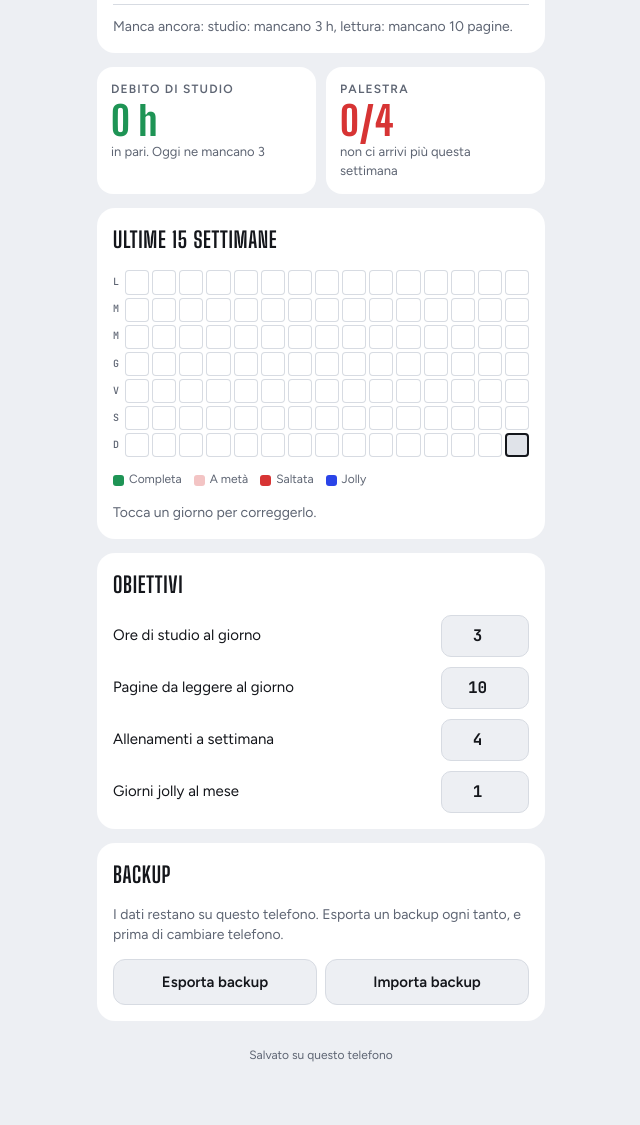
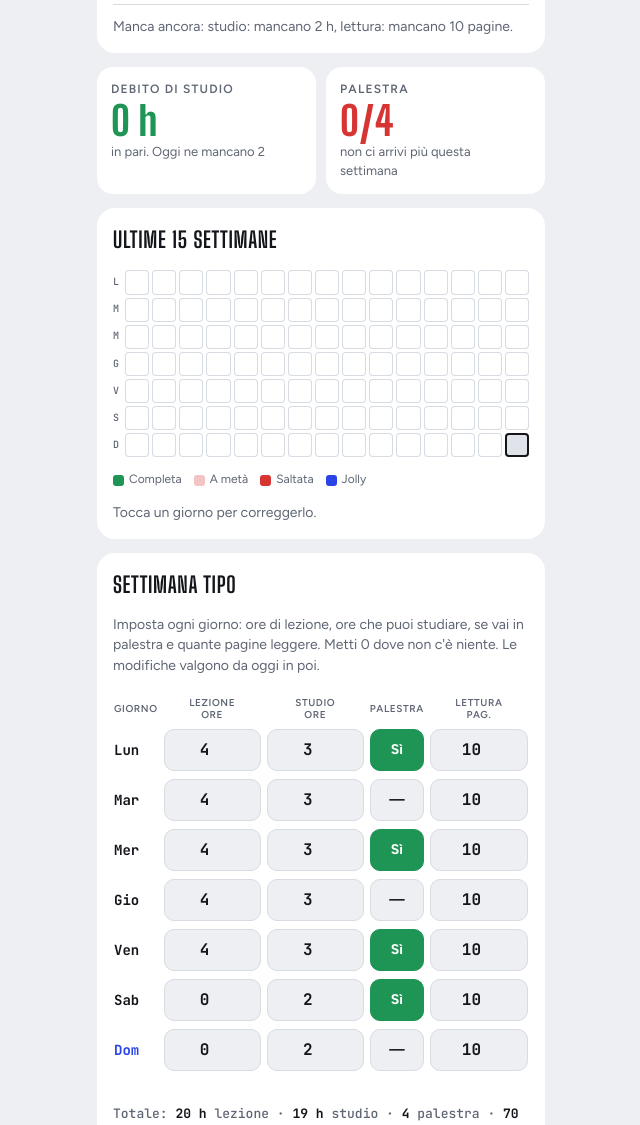
Before and after one commit to redmamba06/la-catena, a plain HTML site: page index.html in a window 1280 px wide. Shown: the part 996-2121 px from the top of the page, without its empty margins (319-959 px from the left). Drawn offline with Linux system fonts and the light colour scheme.

Commit message:
Settimana tipo: obiettivi diversi per ogni giorno
Ore di lezione, ore di studio, palestra e pagine impostabili per giorno.
Le modifiche valgono da oggi; i giorni passati restano con il piano di allora.

Co-Authored-By: Claude Opus 5.5 <noreply@anthropic.com>

```diff
--- a/index.html
+++ b/index.html
@@ -184,6 +184,18 @@ button { cursor: pointer; }
   width: 88px; height: 42px; text-align: center; border-radius: 10px; border: 1.5px solid var(--line);
   background: var(--bg); font-family: var(--f-mono); font-weight: 700; font-size: 16px;
 }
+.week-wrap { overflow-x: auto; margin-inline: -4px; }
+.week { width: 100%; border-collapse: separate; border-spacing: 4px 6px; }
+.week th { font-size: 10px; line-height: 1.2; text-transform: uppercase; letter-spacing: .06em; color: var(--muted); font-weight: 600; text-align: center; }
+.week th:first-child, .week td:first-child { text-align: left; }
+.week td:first-child { font-family: var(--f-mono); font-weight: 700; font-size: 14px; }
+.week tr.is-today td:first-child { color: var(--accent); }
+.week input, .week button {
+  width: 100%; min-width: 46px; height: 42px; border-radius: 10px; border: 1.5px solid var(--line); background: var(--bg);
+  text-align: center; font-family: var(--f-mono); font-weight: 700; font-size: 16px; padding: 0;
+}
+.week button { font-family: var(--f-body); font-size: 14px; }
+.week button[aria-pressed="true"] { background: var(--ok); border-color: var(--ok); color: var(--accent-ink); }
 .foot { text-align: center; font-size: 12px; color: var(--muted); }
 
 .sheet-back { position: fixed; inset: 0; background: rgb(0 0 0 / .45); z-index: 20; }
@@ -266,11 +278,16 @@ button { cursor: pointer; }
   </section>
 
   <section class="card">
-    <div class="card-h"><h2>Obiettivi</h2></div>
+    <div class="card-h"><h2>Settimana tipo</h2></div>
+    <p class="note">Imposta ogni giorno: ore di lezione, ore che puoi studiare, se vai in palestra e quante pagine leggere. Metti 0 dove non c'è niente. Le modifiche valgono da oggi in poi.</p>
+    <div class="week-wrap">
+      <table class="week">
+        <thead><tr><th scope="col">Giorno</th><th scope="col">Lezione<br>ore</th><th scope="col">Studio<br>ore</th><th scope="col">Palestra</th><th scope="col">Lettura<br>pag.</th></tr></thead>
+        <tbody id="week"></tbody>
+      </table>
+    </div>
+    <p class="row-v" id="week-total"></p>
     <div class="goals">
-      <div class="goal"><label for="g-study">Ore di studio al giorno</label><input id="g-study" type="number" inputmode="decimal" min="0.5" max="16" step="0.5"></div>
-      <div class="goal"><label for="g-pages">Pagine da leggere al giorno</label><input id="g-pages" type="number" inputmode="numeric" min="1" max="200" step="1"></div>
-      <div class="goal"><label for="g-gym">Allenamenti a settimana</label><input id="g-gym" type="number" inputmode="numeric" min="1" max="7" step="1"></div>
       <div class="goal"><label for="g-jolly">Giorni jolly al mese</label><input id="g-jolly" type="number" inputmode="numeric" min="0" max="5" step="1"></div>
     </div>
   </section>
@@ -315,8 +332,24 @@ button { cursor: pointer; }
   const fmtH = x => String(Math.round(x * 10) / 10).replace(".", ",");
 
   // ---- state ----
-  const fresh = () => ({ goals: { study: 3, pages: 10, gym: 4, jolly: 1 }, start: todayKey(), days: {}, timer: null });
-  const hydrate = obj => { const s = Object.assign(fresh(), obj); s.goals = Object.assign(fresh().goals, obj.goals); return s; };
+  // Settimana tipo: per ogni giorno (0 = lunedì) ore di lezione, ore di studio, palestra in programma, pagine.
+  // Ogni modifica crea un piano che vale "da oggi", così i giorni passati restano giudicati con gli obiettivi di allora.
+  const defaultWeek = () => [
+    { lesson: 4, study: 3, gym: true, pages: 10 }, { lesson: 4, study: 3, gym: false, pages: 10 },
+    { lesson: 4, study: 3, gym: true, pages: 10 }, { lesson: 4, study: 3, gym: false, pages: 10 },
+    { lesson: 4, study: 3, gym: true, pages: 10 }, { lesson: 0, study: 2, gym: true, pages: 10 },
+    { lesson: 0, study: 2, gym: false, pages: 10 },
+  ];
+  const fresh = () => ({ goals: { jolly: 1 }, plans: [{ from: todayKey(), days: defaultWeek() }], start: todayKey(), days: {}, timer: null });
+  const hydrate = obj => {
+    const s = Object.assign(fresh(), obj), og = obj.goals || {};
+    s.goals = { jolly: og.jolly ?? 1 };
+    if (!Array.isArray(obj.plans) || !obj.plans.length) {
+      // dati della versione con obiettivi fissi: diventano il primo piano
+      s.plans = [{ from: s.start, gymWeekly: og.gym ?? 4, days: Array.from({ length: 7 }, (_, i) => ({ lesson: i < 5 ? 1 : 0, study: og.study ?? 3, gym: false, pages: og.pages ?? 10 })) }];
+    }
+    return s;
+  };
   let state = fresh();
   try { const raw = localStorage.getItem(LS_KEY); if (raw) state = hydrate(JSON.parse(raw)); } catch (e) {}
 
@@ -329,12 +362,21 @@ button { cursor: pointer; }
     refresh();
   }
 
+  function planFor(k) {
+    let p = state.plans[0];
+    for (const q of state.plans) if (q.from <= k) p = q;
+    return p;
+  }
+  const dayGoal = k => planFor(k).days[dow(k)];
+  const weekGymTarget = mon => { const p = planFor(addDays(mon, 6)); return p.gymWeekly ?? p.days.filter(d => d.gym).length; };
+
   function evalDay(k) {
-    const r = rec(k), g = state.goals, missing = [];
+    const r = rec(k), g = dayGoal(k), missing = [];
     if (r.j) return { done: true, jolly: true, missing, touched: true };
     const s = r.s || 0, p = r.p || 0;
     if (s < g.study) missing.push(`studio: mancano ${fmtH(g.study - s)} h`);
-    if (dow(k) < 5 && r.l !== "si" && r.l !== "na") missing.push(r.l === "no" ? "lezione saltata" : "lezione non segnata");
+    if (g.lesson > 0 && r.l !== "si" && r.l !== "na") missing.push(r.l === "no" ? "lezione saltata" : "lezione non segnata");
+    if (g.gym && !r.g) missing.push("palestra in programma");
     if (p < g.pages) missing.push(`lettura: mancano ${g.pages - p} pagine`);
     return { done: missing.length === 0, missing, touched: !!state.days[k] && (s > 0 || p > 0 || !!r.l || !!r.g) };
   }
@@ -446,10 +488,12 @@ button { cursor: pointer; }
 
     // Lezione
     const rL = el("div", "row");
+    const lessonH = dayGoal(k).lesson;
     const hL = el("div", "row-h"); hL.append(el("span", "row-t", "Lezione"));
+    if (lessonH > 0) hL.append(el("span", "row-v", `${fmtH(lessonH)} h in programma`));
     rL.append(hL);
     let segBtns = [];
-    if (dow(k) < 5) {
+    if (lessonH > 0) {
       const seg = el("div", "seg");
       [["si", "yes", "Ci sono andato"], ["no", "no", "Saltata"], ["na", "na", "Non c'era"]].forEach(([val, cls, label]) => {
         const b = el("button", cls, label); b.dataset.v = val;
@@ -458,13 +502,14 @@ button { cursor: pointer; }
       });
       rL.append(seg);
     } else {
-      rL.append(el("p", "note", "Weekend: le lezioni non contano."));
+      rL.append(el("p", "note", "Nessuna lezione in programma."));
     }
 
     // Palestra
     const rG = el("div", "row");
     const vG = el("span", "row-v");
-    const hG = el("div", "row-h"); hG.append(el("span", "row-t", "Palestra"), vG);
+    const tG = el("span", "row-t", "Palestra");
+    const hG = el("div", "row-h"); hG.append(tG, vG);
     const tog = el("button", "toggle");
     tog.onclick = () => setDay(k, { g: !rec(k).g });
     const dots = el("div", "dots");
@@ -502,16 +547,17 @@ button { cursor: pointer; }
     container.append(rS, rL, rG, rP, rJ, status);
 
     function sync() {
-      const r = rec(k), g = state.goals, ev = evalDay(k);
+      const r = rec(k), g = dayGoal(k), ev = evalDay(k);
+      const pct = (v, goal) => goal > 0 ? Math.min(100, v / goal * 100) : 100;
       const running = state.timer && state.timer.day === k;
       const s = (r.s || 0) + (running ? timerElapsed() / 3600000 : 0), p = r.p || 0;
       const isT = k === todayKey();
       pill.className = "pill " + (ev.jolly ? "jolly" : ev.done ? "ok" : isT ? "open" : "bad");
       pill.textContent = ev.jolly ? "Jolly" : ev.done ? "Chiusa" : isT ? "Aperta" : "Non chiusa";
       vS.className = "row-v" + (s >= g.study ? " done" : "");
-      vS.innerHTML = `<b>${fmtH(s)}</b> / ${fmtH(g.study)} h`;
+      vS.innerHTML = g.study > 0 ? `<b>${fmtH(s)}</b> / ${fmtH(g.study)} h` : `<b>${fmtH(s)}</b> h · giorno libero`;
       if (document.activeElement !== inS) inS.value = r.s || 0;
-      barSi.style.width = Math.min(100, s / g.study * 100) + "%";
+      barSi.style.width = pct(s, g.study) + "%";
       barS.classList.toggle("done", s >= g.study);
       if (timerBtn) {
         const other = state.timer && !running;
@@ -521,7 +567,7 @@ button { cursor: pointer; }
         if (other) timerBtn.textContent += " (da ieri)";
       }
       const left = jollyLeft(k), month = MONTHS_IT[parse(k).getMonth()];
-      vJ.innerHTML = `<b>${left}</b> / ${g.jolly} a ${month}`;
+      vJ.innerHTML = `<b>${left}</b> / ${state.goals.jolly} a ${month}`;
       jBtn.setAttribute("aria-pressed", String(!!r.j));
       jBtn.textContent = r.j ? "Annulla il jolly" : "Usa il jolly";
       jBtn.disabled = !r.j && (left <= 0 || ev.done);
@@ -530,16 +576,17 @@ button { cursor: pointer; }
         : left <= 0 ? `Hai già usato i jolly di ${month}.`
         : "Per malattia o esami: salva la catena anche se non fai niente.";
       segBtns.forEach(b => b.setAttribute("aria-pressed", String(r.l === b.dataset.v)));
-      const wk = gymCount(mondayOf(k));
-      vG.className = "row-v" + (wk >= g.gym ? " done" : "");
-      vG.innerHTML = `<b>${wk}</b> / ${g.gym} a settimana`;
+      const wk = gymCount(mondayOf(k)), target = weekGymTarget(mondayOf(k));
+      tG.textContent = g.gym ? "Palestra · in programma" : "Palestra · riposo";
+      vG.className = "row-v" + (wk >= target ? " done" : "");
+      vG.innerHTML = `<b>${wk}</b> / ${target} a settimana`;
       tog.setAttribute("aria-pressed", String(!!r.g));
-      tog.textContent = r.g ? "✓ Allenato" : "Segna allenamento";
-      dots.innerHTML = Array.from({ length: g.gym }, (_, i) => `<i class="${i < wk ? "on" : ""}"></i>`).join("");
+      tog.textContent = r.g ? "✓ Allenato" : g.gym ? "Segna allenamento" : "Segna allenamento extra";
+      dots.innerHTML = Array.from({ length: Math.max(target, wk) }, (_, i) => `<i class="${i < wk ? "on" : ""}"></i>`).join("");
       vP.className = "row-v" + (p >= g.pages ? " done" : "");
-      vP.innerHTML = `<b>${p}</b> / ${g.pages} pag.`;
+      vP.innerHTML = g.pages > 0 ? `<b>${p}</b> / ${g.pages} pag.` : `<b>${p}</b> pag. · libero`;
       if (document.activeElement !== inP) inP.value = p;
-      barPi.style.width = Math.min(100, p / g.pages * 100) + "%";
+      barPi.style.width = pct(p, g.pages) + "%";
       barP.classList.toggle("done", p >= g.pages);
       status.className = "status" + (ev.done ? " ok" : "");
       status.textContent = ev.jolly ? "Giorno jolly. La catena è salva."
@@ -573,9 +620,10 @@ button { cursor: pointer; }
       const lastMon = addDays(t, -7);
       if (addDays(lastMon, 6) >= state.start) {
         const n = gymCount(lastMon);
-        if (n < state.goals.gym) {
+        const target = weekGymTarget(lastMon);
+        if (n < target) {
           const b = el("div", "banner bad");
-          b.append(el("h2", null, `Settimana scorsa: ${n} allenamenti su ${state.goals.gym}`));
+          b.append(el("h2", null, `Settimana scorsa: ${n} allenamenti su ${target}`));
           b.append(el("p", null, "Questa settimana recuperali."));
           box.append(b);
         }
@@ -617,22 +665,22 @@ button { cursor: pointer; }
   }
 
   function renderStats() {
-    const t = todayKey(), g = state.goals, mon = mondayOf(t);
+    const t = todayKey(), mon = mondayOf(t);
     let debt = 0;
-    for (let k = mon; k < t; k = addDays(k, 1)) if (k >= state.start) debt += Math.max(0, g.study - (rec(k).s || 0));
-    const todayLeft = Math.max(0, g.study - (rec(t).s || 0));
+    for (let k = mon; k < t; k = addDays(k, 1)) if (k >= state.start && !rec(k).j) debt += Math.max(0, dayGoal(k).study - (rec(k).s || 0));
+    const todayLeft = rec(t).j ? 0 : Math.max(0, dayGoal(t).study - (rec(t).s || 0));
     const d = document.getElementById("debt");
     d.textContent = fmtH(debt) + " h";
     d.className = "stat-v" + (debt > 0 ? " bad" : " ok");
     document.getElementById("debt-s").textContent = debt > 0
       ? `non fatte da lunedì${todayLeft > 0 ? `, più ${fmtH(todayLeft)} h oggi` : ""}`
       : (todayLeft > 0 ? `in pari. Oggi ne mancano ${fmtH(todayLeft)}` : "in pari questa settimana");
-    const n = gymCount(mon), left = 7 - dow(t);
+    const n = gymCount(mon), left = 7 - dow(t), target = weekGymTarget(mon);
     const gy = document.getElementById("gym");
-    gy.textContent = `${n}/${g.gym}`;
-    const need = Math.max(0, g.gym - n);
-    gy.className = "stat-v" + (n >= g.gym ? " ok" : need > left ? " bad" : "");
-    document.getElementById("gym-s").textContent = n >= g.gym ? "obiettivo raggiunto"
+    gy.textContent = `${n}/${target}`;
+    const need = Math.max(0, target - n);
+    gy.className = "stat-v" + (n >= target ? " ok" : need > left ? " bad" : "");
+    document.getElementById("gym-s").textContent = n >= target ? "obiettivo raggiunto"
       : need > left ? "non ci arrivi più questa settimana" : `${need} da fare in ${left} ${left === 1 ? "giorno" : "giorni"}`;
   }
 
@@ -655,10 +703,65 @@ button { cursor: pointer; }
     }
   }
 
+  // ---- settimana tipo ----
+  const DAYS_SHORT = ["Lun", "Mar", "Mer", "Gio", "Ven", "Sab", "Dom"];
+  const FIELDS = { lesson: [0, 14, v => Math.round(v * 2) / 2], study: [0, 16, v => Math.round(v * 2) / 2], pages: [0, 500, Math.round] };
+  const weekInputs = [];
+  function editablePlan() {
+    const t = todayKey(), last = state.plans[state.plans.length - 1];
+    if (last.from === t) { delete last.gymWeekly; return last; }
+    const p = { from: t, days: JSON.parse(JSON.stringify(planFor(t).days)) };
+    state.plans.push(p);
+    return p;
+  }
+  function planChanged() { save(); todayBuiltFor = null; refresh(); }
+  function buildWeek() {
+    const tb = document.getElementById("week");
+    for (let i = 0; i < 7; i++) {
+      const tr = el("tr"), cells = {};
+      tr.append(el("td", null, DAYS_SHORT[i]));
+      ["lesson", "study", "gym", "pages"].forEach(f => {
+        const td = el("td");
+        if (f === "gym") {
+          const b = el("button"); b.id = `w-${i}-gym`;
+          b.setAttribute("aria-label", `Palestra ${DAYS_IT[i]}`);
+          b.onclick = () => { const d = editablePlan().days[i]; d.gym = !d.gym; planChanged(); };
+          cells.gym = b; td.append(b);
+        } else {
+          const inp = el("input"); inp.id = `w-${i}-${f}`;
+          Object.assign(inp, { type: "number", min: "0", step: f === "pages" ? "1" : "0.5" });
+          inp.setAttribute("inputmode", f === "pages" ? "numeric" : "decimal");
+          inp.setAttribute("aria-label", `${{ lesson: "Ore di lezione", study: "Ore di studio", pages: "Pagine" }[f]} ${DAYS_IT[i]}`);
+          inp.onchange = () => {
+            const v = parseFloat(String(inp.value).replace(",", "."));
+            if (!isNaN(v)) { const [min, max, norm] = FIELDS[f]; editablePlan().days[i][f] = Math.max(min, Math.min(max, norm(v))); }
+            planChanged();
+          };
+          cells[f] = inp; td.append(inp);
+        }
+        tr.append(td);
+      });
+      tb.append(tr);
+      weekInputs.push({ tr, cells });
+    }
+  }
   function renderGoals() {
-    const map = { "g-study": "study", "g-pages": "pages", "g-gym": "gym", "g-jolly": "jolly" };
-    for (const id in map) { const i = document.getElementById(id); if (document.activeElement !== i) i.value = state.goals[map[id]]; }
+    const t = todayKey(), days = planFor(t).days;
+    let tl = 0, ts = 0, tg = 0, tp = 0;
+    weekInputs.forEach(({ tr, cells }, i) => {
+      const d = days[i];
+      tr.classList.toggle("is-today", dow(t) === i);
+      for (const f of ["lesson", "study", "pages"]) if (document.activeElement !== cells[f]) cells[f].value = d[f];
+      cells.gym.setAttribute("aria-pressed", String(!!d.gym));
+      cells.gym.textContent = d.gym ? "Sì" : "—";
+      tl += d.lesson; ts += d.study; tg += d.gym ? 1 : 0; tp += d.pages;
+    });
+    document.getElementById("week-total").innerHTML =
+      `Totale: <b>${fmtH(tl)} h</b> lezione · <b>${fmtH(ts)} h</b> studio · <b>${tg}</b> palestra · <b>${tp}</b> pagine`;
+    const j = document.getElementById("g-jolly");
+    if (document.activeElement !== j) j.value = state.goals.jolly;
   }
+  buildWeek();
 
   function refresh() {
     const t = todayKey();
@@ -669,15 +772,11 @@ button { cursor: pointer; }
     renderBanners(); renderChain(); renderStats(); renderGrid(); renderGoals();
   }
 
-  // ---- goals ----
-  [["g-study", "study", 0.5, 16, v => Math.round(v * 2) / 2], ["g-pages", "pages", 1, 500, Math.round], ["g-gym", "gym", 1, 7, Math.round], ["g-jolly", "jolly", 0, 5, Math.round]]
-    .forEach(([id, key, min, max, norm]) => {
-      document.getElementById(id).addEventListener("change", e => {
-        const v = parseFloat(String(e.target.value).replace(",", "."));
-        if (!isNaN(v)) { state.goals[key] = Math.max(min, Math.min(max, norm(v))); save(); }
-        refresh();
-      });
-    });
+  document.getElementById("g-jolly").addEventListener("change", e => {
+    const v = parseInt(e.target.value, 10);
+    if (!isNaN(v)) { state.goals.jolly = Math.max(0, Math.min(5, v)); save(); }
+    refresh();
+  });
 
   // ---- sheet ----
   const sheet = document.getElementById("sheet"), back = document.getElementById("sheet-back");
--- a/sw.js
+++ b/sw.js
@@ -1,5 +1,5 @@
 // Cache per usare l'app anche offline. Cambia VERSION a ogni aggiornamento.
-const VERSION = "la-catena-v2";
+const VERSION = "la-catena-v3";
 const CORE = ["./", "index.html", "manifest.webmanifest", "icon-192.png", "icon-512.png", "apple-touch-icon.png"];
 
 self.addEventListener("install", e => {
```
